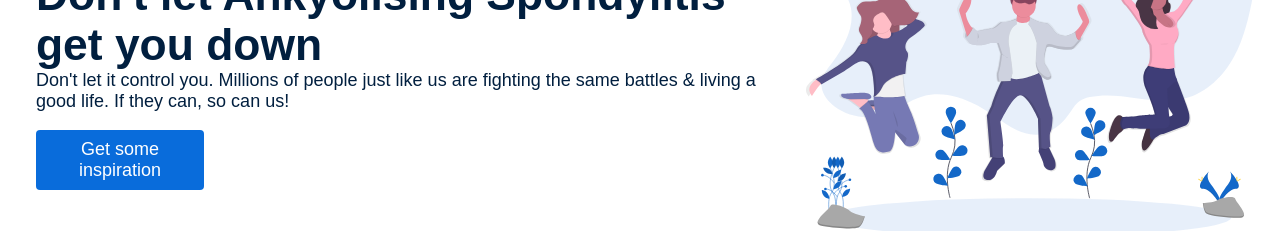
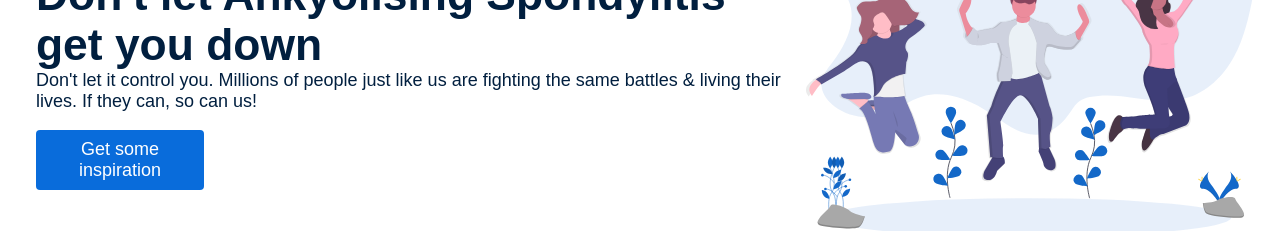
Before and after one commit to adityarao310/as-celebs, a plain HTML site: page index.html in a window 1280 px wide. Shown: the part 151-382 px from the top of the page. Drawn offline with Linux system fonts and the light colour scheme; a web font is replaced by a local one.

Commit message:
Minor edits

```diff
--- a/index.html
+++ b/index.html
@@ -18,8 +18,8 @@
             <p class="heading_1"><strong>Don't let Ankyolising Spondylitis get you down</strong></p>
 
             <p class="heading_2">Don't let it control you.
-                Millions of people just like us are fighting the same battles &amp; living a
-                good life. If they can, so can us!</p>
+                Millions of people just like us are fighting the same battles &amp; living their lives.
+                If they can, so can us!</p>
             <a href="#tags" class="main_cta">Get some inspiration</a>
         </div>
         <img id="landing_image" src="images/main_image.svg" alt="">
```
